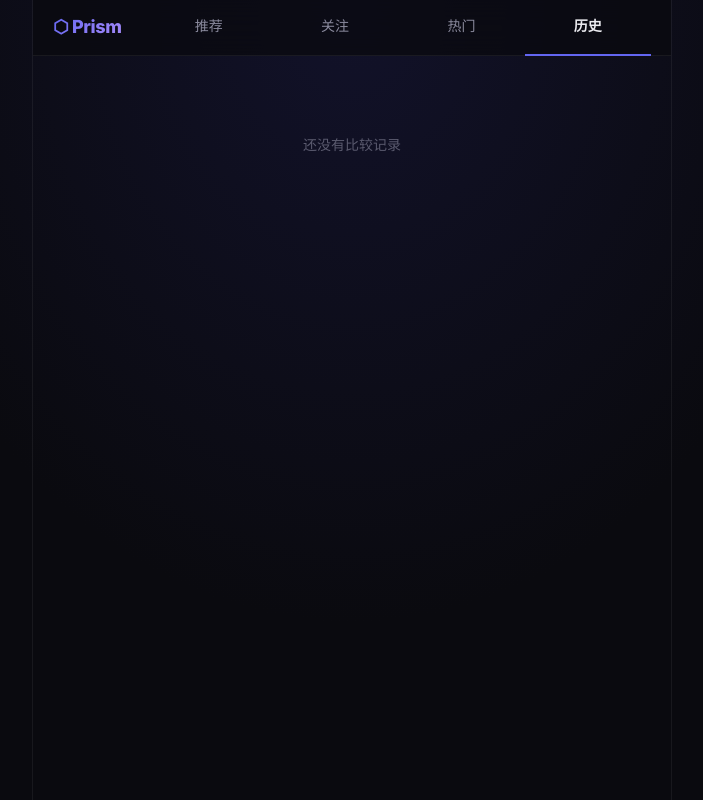
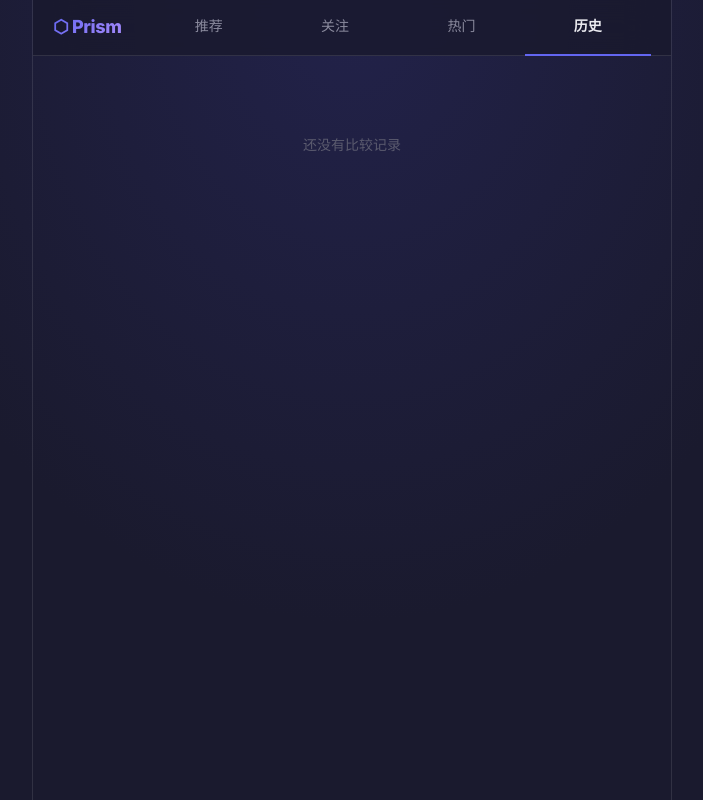
Before and after one commit to xiaohongsimon/prism, a FastAPI app: page /pairwise/history in a window 1280 px wide. Shown: the whole page, without its empty margins (288-991 px from the left). Run offline with FastAPI, Linux system fonts and the light colour scheme; data that the repository does not hold is empty.

Commit message:
design(pairwise): lighter theme, richer cards with links and hotness badges
- Lighten dark theme: bg #0a0a0f -> #1a1a2e, cards #13131d -> #252540
- Add "查看原文" original article link on each pair card
- Show summary text prominently with flex layout
- Add hotness/source/strength badges (signal_strength, item_count, source_keys)
- Query URLs and source_keys in _get_candidate_pool for template use

Co-Authored-By: Claude Opus 4.6 (1M context) <noreply@anthropic.com>

```diff
--- a/prism/web/static/style.css
+++ b/prism/web/static/style.css
@@ -3,11 +3,11 @@
 
 /* ── Design Tokens ─────────────────────────────────────────── */
 :root {
-  /* Backgrounds — tinted, never pure black */
-  --bg:            #0a0a0f;
-  --bg-subtle:     #0f0f17;
-  --card:          #13131d;
-  --card-hover:    #1a1a28;
+  /* Backgrounds — tinted dark gray, not pure black */
+  --bg:            #1a1a2e;
+  --bg-subtle:     #1e1e34;
+  --card:          #252540;
+  --card-hover:    #2e2e4a;
 
   /* Text — exactly 3 tiers */
   --text:          #ebebf0;
@@ -15,8 +15,8 @@
   --text-tertiary: #5a5a6e;
 
   /* Borders — always rgba */
-  --border:        rgba(255,255,255,0.06);
-  --border-hover:  rgba(255,255,255,0.12);
+  --border:        rgba(255,255,255,0.10);
+  --border-hover:  rgba(255,255,255,0.18);
   --border-accent: rgba(99,102,241,0.3);
 
   /* Accent — indigo primary */
@@ -51,7 +51,7 @@ html { font-size: 14px; }
 
 body {
   background: var(--bg);
-  background: radial-gradient(ellipse at top center, #12122a 0%, var(--bg) 55%);
+  background: radial-gradient(ellipse at top center, #22224a 0%, var(--bg) 55%);
   background-attachment: fixed;
   color: var(--text);
   font-family: 'Inter', -apple-system, "PingFang SC", sans-serif;
@@ -79,7 +79,7 @@ a { color: inherit; text-decoration: none; }
   position: sticky;
   top: 0;
   z-index: 100;
-  background: rgba(10,10,15,0.75);
+  background: rgba(26,26,46,0.80);
   backdrop-filter: blur(20px);
   -webkit-backdrop-filter: blur(20px);
   border-bottom: 1px solid var(--border);
@@ -458,12 +458,12 @@ a { color: inherit; text-decoration: none; }
 /* === Pairwise Comparison === */
 .pair-container { max-width: 900px; margin: 0 auto; padding: 1rem; }
 .pair-cards { display: grid; grid-template-columns: 1fr 1fr; gap: 1rem; margin-bottom: 1rem; }
-.pair-card { background: var(--card-bg, #1a1a2e); border-radius: 12px; padding: 1.25rem; border: 2px solid transparent; transition: border-color 0.2s; }
+.pair-card { background: var(--card-bg, #252540); border-radius: 16px; padding: 1.5rem; border: 1px solid var(--border, #3a3a5c); min-height: 280px; display: flex; flex-direction: column; transition: border-color 0.2s; }
 .pair-card:hover { border-color: var(--accent, #6c63ff); }
 .pair-label { font-size: 0.75rem; font-weight: 700; color: var(--accent, #6c63ff); text-transform: uppercase; margin-bottom: 0.5rem; }
 .pair-actions { text-align: center; margin-bottom: 1rem; }
 .pair-buttons { display: flex; gap: 0.5rem; justify-content: center; margin-bottom: 0.75rem; }
-.btn { padding: 0.5rem 1.25rem; border-radius: 8px; border: 1px solid var(--border, #333); background: var(--card-bg, #1a1a2e); color: var(--text, #e0e0e0); cursor: pointer; font-size: 0.9rem; transition: all 0.2s; }
+.btn { padding: 0.5rem 1.25rem; border-radius: 8px; border: 1px solid var(--border, #333); background: var(--card-bg, #252540); color: var(--text, #e0e0e0); cursor: pointer; font-size: 0.9rem; transition: all 0.2s; }
 .btn:hover { background: var(--accent, #6c63ff); color: #fff; border-color: var(--accent, #6c63ff); }
 .btn-pick { min-width: 80px; }
 .btn-both, .btn-neither { font-size: 0.8rem; opacity: 0.8; }
@@ -475,9 +475,20 @@ a { color: inherit; text-decoration: none; }
 .tag-pill { display: inline-block; padding: 0.15rem 0.5rem; border-radius: 4px; background: var(--tag-bg, #222); color: var(--text-secondary, #aaa); font-size: 0.75rem; margin: 0.15rem; }
 .card-tags { margin-top: 0.5rem; }
 
+/* Card enhancements */
+.pair-card .card-summary { font-size: 0.9rem; line-height: 1.6; color: var(--text, #e0e0e0); margin: 0.75rem 0; flex: 1; }
+.pair-card .card-title { font-size: 1.1rem; font-weight: 700; line-height: 1.3; margin-bottom: 0.5rem; }
+.card-original-link { display: inline-block; color: var(--accent, #6c63ff); font-size: 0.8rem; text-decoration: none; margin-top: 0.5rem; opacity: 0.8; }
+.card-original-link:hover { opacity: 1; text-decoration: underline; }
+.card-badges { display: flex; gap: 0.4rem; flex-wrap: wrap; margin-top: 0.5rem; }
+.badge { display: inline-flex; align-items: center; gap: 0.2rem; padding: 0.15rem 0.5rem; border-radius: 4px; font-size: 0.7rem; font-weight: 600; }
+.badge-hot { background: rgba(255, 87, 34, 0.2); color: #ff5722; }
+.badge-source { background: rgba(108, 99, 255, 0.15); color: var(--accent, #6c63ff); }
+.badge-strength { background: rgba(76, 175, 80, 0.15); color: #4caf50; }
+
 /* === History === */
 .history-list { max-width: 700px; margin: 0 auto; padding: 1rem; }
-.history-item { background: var(--card-bg, #1a1a2e); border-radius: 10px; padding: 1rem; margin-bottom: 0.75rem; }
+.history-item { background: var(--card-bg, #252540); border-radius: 10px; padding: 1rem; margin-bottom: 0.75rem; }
 .history-pair { display: flex; align-items: center; gap: 0.75rem; }
 .history-signal { flex: 1; padding: 0.5rem; border-radius: 6px; background: var(--input-bg, #111); }
 .history-signal.winner { border-left: 3px solid var(--accent, #6c63ff); }
```
Also changed, not shown: prism/web/pairwise.py (+19 -0 lines), prism/web/templates/partials/pair_cards.html (+40 -0 lines).
